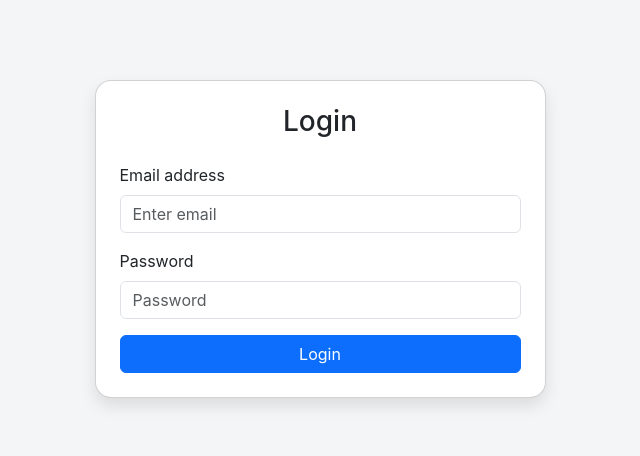
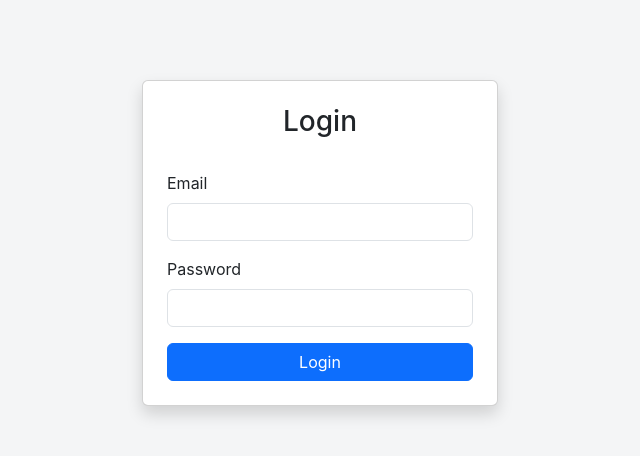
Before and after one commit to laophan74/LBSport, a PHP site: page /frontend/login.html in a window 1280 px wide. Shown: the top 456 px of the page, without its empty margins (320-960 px from the left). Run offline with PHP 8.4, Linux system fonts and the light colour scheme.

Commit message:
login 31052025-3

```diff
--- a/frontend/assets/css/auth.css
+++ b/frontend/assets/css/auth.css
@@ -1,16 +1,9 @@
-body {
-    background-color: #f8f9fa;
-}
-
+body{
+      background-color: #f2f2f2;
+    }
 .login-container {
     margin-top: 10vh;
 }
-
-.card {
-    border-radius: 1rem;
-    box-shadow: 0 0.5rem 1rem rgba(0,0,0,0.1);
-}
-
 .error-message {
     color: red;
     font-size: 0.9rem;
--- a/frontend/login.html
+++ b/frontend/login.html
@@ -12,20 +12,21 @@
 <body>
     <div class="container login-container">
         <div class="row justify-content-center">
-            <div class="col-12 col-sm-10 col-md-8 col-lg-6 col-xl-5">
-                <div class="card p-4">
+            <div class="col-12 col-sm-10 col-md-8 col-lg-6 col-xl-4">
+                <div class="card p-4 shadow">
                     <h3 class="text-center mb-4">Login</h3>
+
+                    <div id="error-message" class="error-message text-center mb-2"></div>
+
                     <form id="loginForm">
                         <div class="mb-3">
-                            <label for="email" class="form-label">Email address</label>
-                            <input type="email" class="form-control" id="email" placeholder="Enter email">
-                            <div id="emailError" class="error-message"></div>
+                            <label for="email" class="form-label">Email</label>
+                            <input type="email" id="email" name="email" class="form-control" required>
                         </div>
 
                         <div class="mb-3">
                             <label for="password" class="form-label">Password</label>
-                            <input type="password" class="form-control" id="password" placeholder="Password">
-                            <div id="loginError" class="error-message"></div>
+                            <input type="password" id="password" name="password" class="form-control" required>
                         </div>
 
                         <button type="submit" class="btn btn-primary w-100">Login</button>
@@ -41,38 +42,23 @@
     <script>
     $('#loginForm').on('submit', function (e) {
         e.preventDefault();
-            let email = $('#email').val().trim();
-            let password = $('#password').val().trim();
-            let isValid = true;
 
-            $('#emailError').text('');
-            $('#loginError').text('');
+        const email = $('#email').val().trim();
+        const password = $('#password').val().trim();
+        const emailRegex = /^[^\s@]+@[^\s@]+\.[^\s@]+$/;
 
-            const emailPattern = /^[^\s@]+@[^\s@]+\.[^\s@]+$/;
-            if (!emailPattern.test(email)) {
-                $('#emailError').text('Please enter a valid email address.');
-                isValid = false;
+        if (!emailRegex.test(email)) {
+        $('#error-message').text('Please enter a valid email address.');
+        return;
         }
 
-            if (isValid) {
-                $.ajax({
-                    url: 'login.php',
-                    type: 'POST',
-                    data: { email: email, password: password },
-                    success: function (response) {
-                        const res = JSON.parse(response);
-                        if (res.success) {
-                            alert('Login successful! Welcome, ' + res.username);
-                            // Redirect or further logic here
+        $.post('login.php', { email, password }, function (response) {
+        if (response === 'success') {
+            window.location.href = 'home.html';
         } else {
-                            $('#loginError').text(res.message);
-                        }
-                    },
-                    error: function () {
-                        $('#loginError').text('Server error. Please try again later.');
+            $('#error-message').text(response);
         }
         });
-            }
     });
 </script>
 </body>
```
Also changed, not shown: frontend/login.php (+21 -46 lines). Lines whose indentation alone changed are shown as unchanged.
